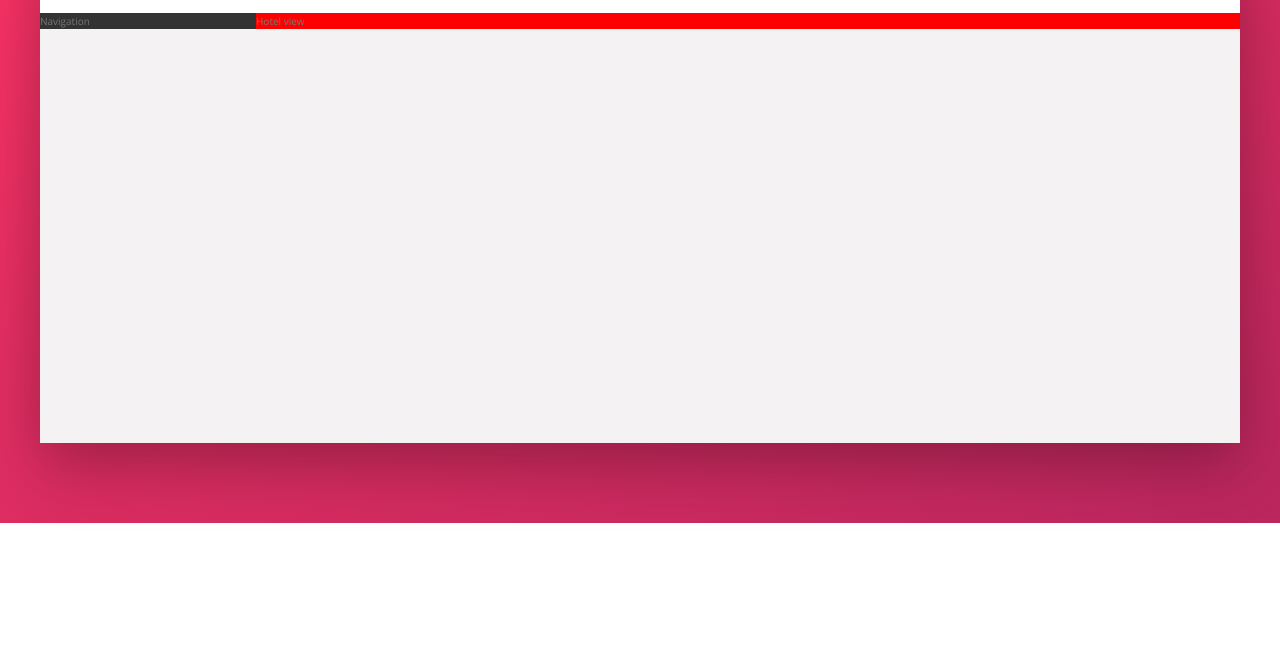
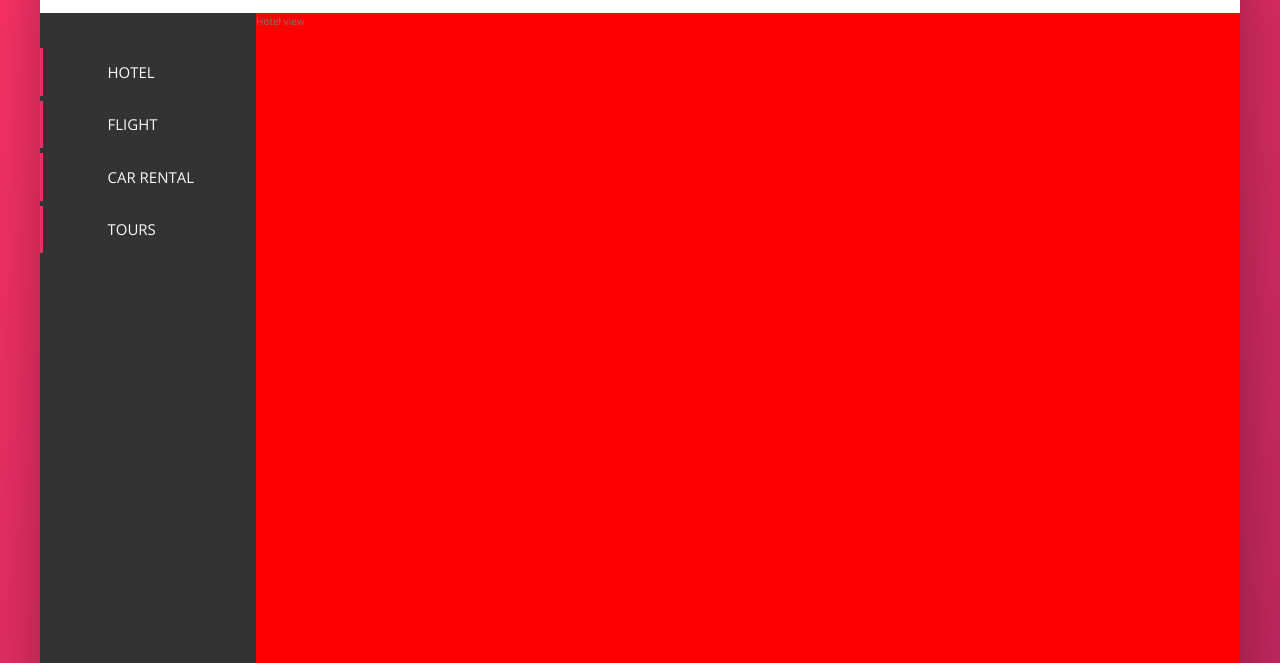
Before and after one commit to blademan/Trillo, a website: page index.html in a window 1280 px wide. Shown: the part 137-800 px from the top of the page. Drawn offline with nearby package versions, Linux system fonts and the light colour scheme.

Commit message:
del some img

```diff
--- a/index.html
+++ b/index.html
@@ -42,10 +42,45 @@
                </nav>
 
            </header>
+
+
+
            <div class="content">
                <nav class="sidebar">
-                   Navigation
+                   <ul class="side-nav">
+                       <li class="side-nav__item">
+                           <a href="#" class="side-nav__link">
+                                <svg class="side-nav__icon"><use xlink:href="#icon-home"></use></svg>
+                                <span>Hotel</span>
+                           </a>
+                       </li>
+                       <li class="side-nav__item">
+                            <a href="#" class="side-nav__link">
+                                 <svg class="side-nav__icon"><use xlink:href="#icon-aircraft-landing"></use></svg>
+                                 <span>Flight</span>
+                            </a>
+                        </li>
+                        <li class="side-nav__item">
+                                <a href="#" class="side-nav__link">
+                                     <svg class="side-nav__icon"><use xlink:href="#icon-key"></use></svg>
+                                     <span>Car rental</span>
+                                </a>
+                        </li>
+                        <li class="side-nav__item">
+                                <a href="#" class="side-nav__link">
+                                     <svg class="side-nav__icon"><use xlink:href="#icon-map"></use></svg>
+                                     <span>Tours</span>
+                                </a>
+                        </li>
+                   </ul>
+
+                   <div class="legal">
+                       &copy; 2018 by Heimik. All rights reserved.
+                   </div>
                </nav>
+
+
+
                <main class="hotel-view">
                    Hotel view
                </main>
--- a/sass/_componets.scss
+++ b/sass/_componets.scss
@@ -134,3 +134,59 @@
     }
 
 }
+
+///////////////////////////
+////SIDE NAVIGATION///////////
+
+.side-nav {
+    font-size: 1.5rem;
+    list-style: none;
+    margin-top: 3.5rem;
+    &__item {
+        position: relative;
+
+        &:not(:last-child) {
+            margin-bottom: .5rem;
+        }
+    }
+
+    &__item::before{
+        content: "";
+        position: absolute;
+        top: 0;
+        left: 0;
+        height: 100%;
+        width: 3px;
+        background-color: var(--color-primary);
+
+    }
+    &__link:link,
+    &__link:visited {
+        color: var(--color-grey-light-1);
+        text-transform: uppercase;
+        text-decoration: none;
+        display: block;
+        padding: 1.5rem 3rem;
+        display: flex;
+        align-items: center;
+    }
+
+    &__icon {
+        height: 1.75rem;
+        width: 1.75rem;
+        margin-right: 2rem;
+        fill: currentColor;
+
+    }
+}
+
+
+///////////////////////////
+////LEGAL TEXT///////////
+
+.legal {
+    font-size: 1.2rem;
+    color: var(--color-grey-light-4);
+    text-align: center;
+    padding: 2.5rem;
+}
--- a/sass/_layout.scss
+++ b/sass/_layout.scss
@@ -5,6 +5,7 @@
     box-shadow: 0 2rem 6rem rgba(black, .3);
 
     min-height: 50rem;
+
 
 }
 
@@ -30,10 +31,16 @@
     background-color: var(--color-grey-dark-1);
 
     flex: 0 0 18%;
+    display: flex;
+    flex-direction: column;
+    justify-content: space-between;
 
 }
 .hotel-view {
     background-color: #fff;
+
+
     background-color: red;
+    height: 80rem;
     flex: 1;
 }
```
Also changed, not shown: css/style.css, img/SVG/aircraft-landing.svg (deleted), img/SVG/bookmark.svg (deleted), img/SVG/chat.svg (deleted), img/SVG/chevron-thin-right.svg (deleted), img/SVG/home.svg (deleted), img/SVG/key.svg (deleted), img/SVG/location-pin.svg (deleted), img/SVG/magnifying-glass.svg (deleted), img/SVG/map.svg (deleted), img/SVG/star.svg (deleted), img/sprite.svg (deleted).
